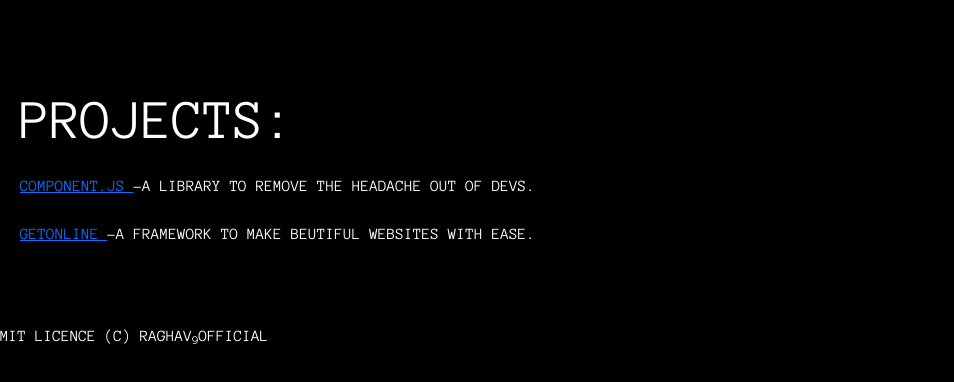
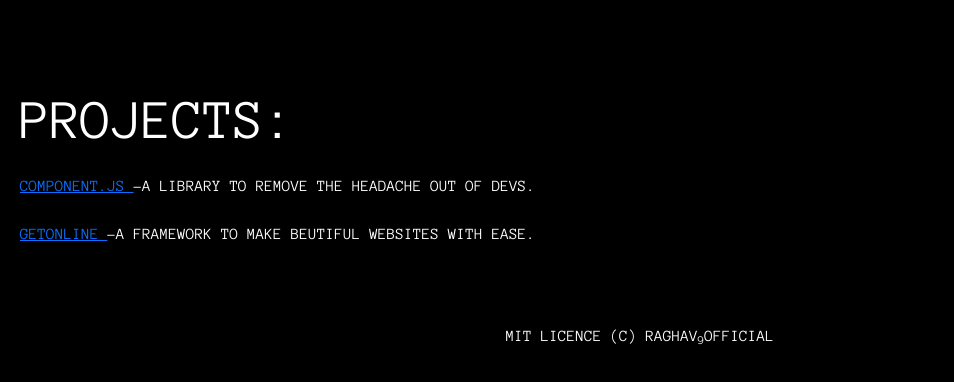
Before and after one commit to raghav9official/raghav9official.github.io, a plain HTML site: page index.html in a window 1280 px wide. Shown: the part 262-644 px from the top of the page, without its empty margins (0-954 px from the left). Drawn offline with nearby package versions, Linux system fonts and the light colour scheme.

Commit message:
Update index.html

```diff
--- a/index.html
+++ b/index.html
@@ -72,7 +72,7 @@
         </div>
         <br>
         <br>
-        <div class="footer text-centeranimate__animated animate__bounce">
+        <div class="footer text-center animate__animated animate__bounce">
             MIT LICENCE (C) RAGHAV<sub>9</sub>OFFICIAL
         </div>
         <script src="https://cdn.jsdelivr.net/npm/bootstrap@5.0.0/dist/js/bootstrap.bundle.min.js"></script>
```
